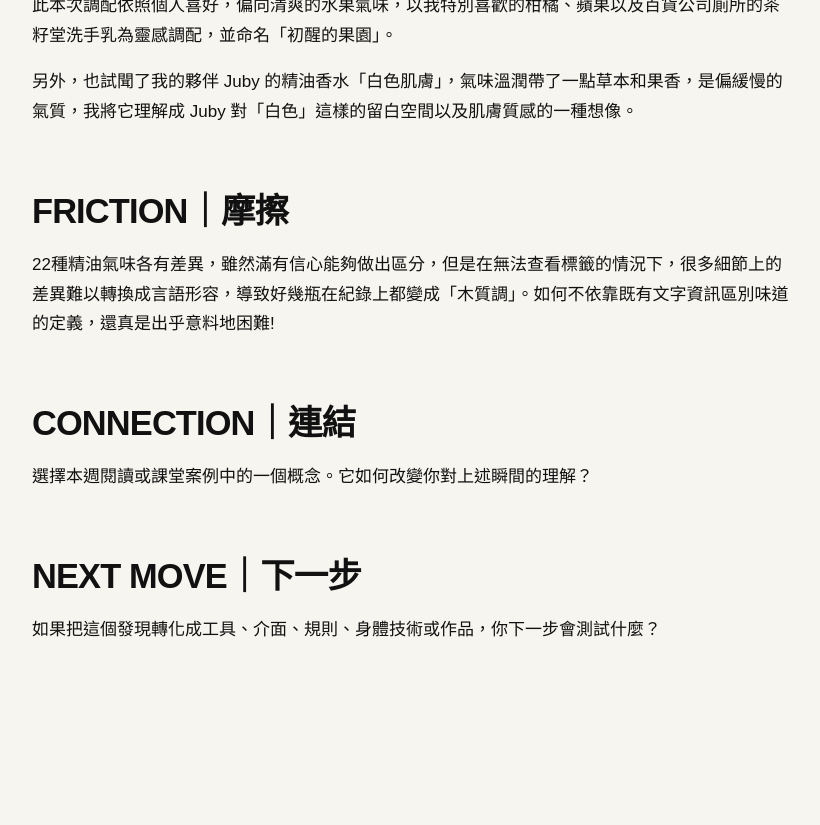
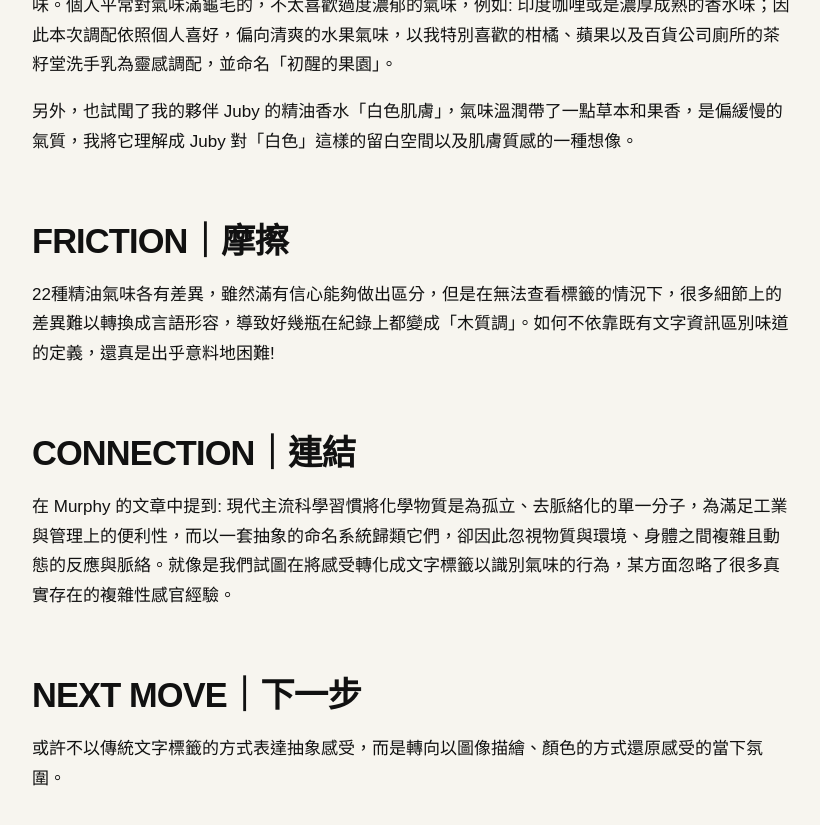
Before and after one commit to ivyjih/fieldworkarchive, a Jekyll site: the page built from weeks/week-04.md, in a window 1280 px wide and 900 px high, scrolled down 1739 px. Shown: the top 825 px of the window, without its empty margins (48-868 px from the left). Built offline with Jekyll 4.4.1, drawn with Linux system fonts in a browser that asks for light colours; before the commit the page ends 2491 px from its top, so only the background shows below that; some of the changed text lies outside the part shown.

Commit message:
Update week-04.md

```diff
--- a/weeks/week-04.md
+++ b/weeks/week-04.md
@@ -7,7 +7,7 @@ permalink: /weeks/week-04/
 
 # 物質與慢暴力
 
-> 請保留具體的現場、材料、語句或身體感受。
+> 很香的一堂課，不同的氣味帶有不同的質感、視覺想像。調配自己的精油香水，也是一種喜好的滿足。
 
 ## TRACE｜痕跡
 
@@ -25,8 +25,8 @@ permalink: /weeks/week-04/
 
 ## CONNECTION｜連結
 
-選擇本週閱讀或課堂案例中的一個概念。它如何改變你對上述瞬間的理解？
+在 Murphy 的文章中提到: 現代主流科學習慣將化學物質是為孤立、去脈絡化的單一分子，為滿足工業與管理上的便利性，而以一套抽象的命名系統歸類它們，卻因此忽視物質與環境、身體之間複雜且動態的反應與脈絡。就像是我們試圖在將感受轉化成文字標籤以識別氣味的行為，某方面忽略了很多真實存在的複雜性感官經驗。
 
 ## NEXT MOVE｜下一步
 
-如果把這個發現轉化成工具、介面、規則、身體技術或作品，你下一步會測試什麼？
+或許不以傳統文字標籤的方式表達抽象感受，而是轉向以圖像描繪、顏色的方式還原感受的當下氛圍。
```
